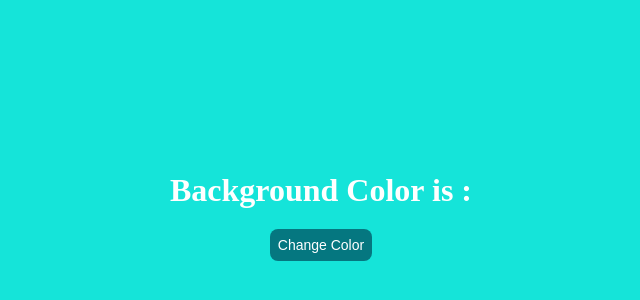
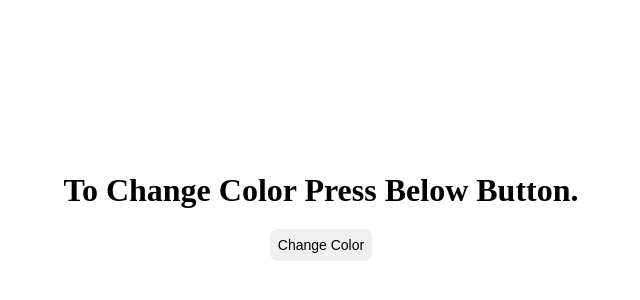
Before and after one commit to rohan030101/javasctiptsprojects, a plain HTML site: page Color Flipper/index.html in a window 1280 px wide. Shown: the part 184-484 px from the top of the page, without its empty margins (319-959 px from the left). Drawn offline with Linux system fonts and the light colour scheme.

Commit message:
Headding Updated.

```diff
--- a/Color Flipper/index.html
+++ b/Color Flipper/index.html
@@ -7,7 +7,7 @@
     <title>Color Flipper</title>
     <link rel="stylesheet" href="styles.css">
 </head>
-<h1 id="hdcolor">Background Color is : </h1>
+<h1 id="hdcolor">To Change Color Press Below Button. </h1>
 <body id="bg">
     <button class="changecolor" id="changecolor">Change Color</button>
 </body>
--- a/Color Flipper/styles.css
+++ b/Color Flipper/styles.css
@@ -9,23 +9,19 @@ body {
     align-items: center;
     justify-content: center;
     height: 100vh;
-  background-color: rgb(21, 228, 217);
-  color: rgb(255, 255, 255);
+
 }
-h1,button{
+
+h1,
+button {
     margin: 10px;
 }
-button{
+
+button {
     padding: 8px 8px;
     font-size: 14px;
     color: black;
     border-radius: 8px;
     border: none;
-    background-color: rgb(5, 119, 128);
-    color: rgb(255, 255, 255);
+
 }
-button:hover{
-    background-color: rgb(5, 119, 128);
-    color:black;
-    box-shadow: 2px 3px 3px;
-}
```
Lines whose indentation alone changed are shown as unchanged.
